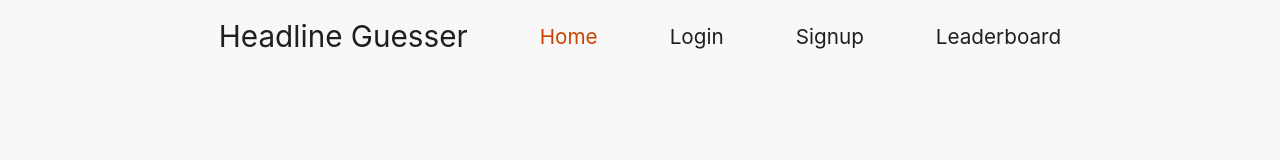
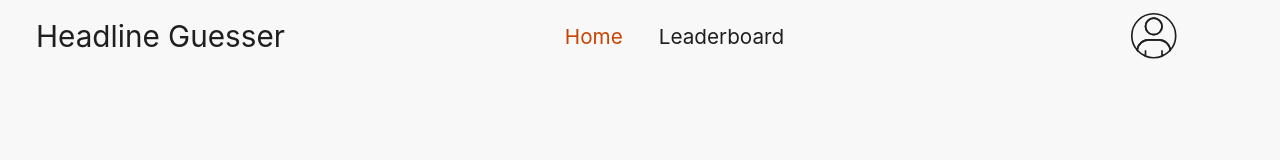
Before and after one commit to HarrisAlex/HeadlineGuesser, a React (Create React App) app in the folder client/: page /index in a window 1280 px wide. Shown: the top 160 px of the page. Built offline with nearby package versions, Linux system fonts and the light colour scheme; no server answers.

Commit message:
Added profile dropdown

```diff
--- a/client/src/components/button.jsx
+++ b/client/src/components/button.jsx
@@ -91,9 +91,10 @@ export default class Button extends React.Component {
                 onFocus={this.handleFocus}
                 onBlur={this.handleBlur}
                 onClick={() => {
-                    this.props.onClick();
+                    if (this.props.onClick)
+                        this.props.onClick();
                 }}
-                {...this.props}>{text}</button>
+                {...this.props}>{this.props.children}{text}</button>
         );
     }
 }
--- a/client/src/components/navBar.jsx
+++ b/client/src/components/navBar.jsx
@@ -2,39 +2,115 @@ import React from 'react';
 
 import { LanguageContext } from '../contexts/LanguageContext.js';
 
+import Colors from '../constants/Colors.jsx';
 import Strings from '../constants/Strings.jsx';
 
+import { ReactComponent as ProfileIcon } from '../images/ui/profile.svg';
 import NavLink from '../components/navLink.jsx';
-
-
-
+import Transitions from '../constants/Transitions.jsx';
 
 export default class NavBar extends React.Component {
     constructor(props) {
         super(props);
 
+        this.handleProfileHover = this.handleProfileHover.bind(this);
+        this.handleProfileUnhover = this.handleProfileUnhover.bind(this);
+        this.handleLogout = this.handleLogout.bind(this);
+
         this.state = {
             activePage: window.location.pathname.split("/")[1],
+            profileDropdownOpen: false
         }
     }
 
+    handleProfileHover() {
+        this.setState({ profileDropdownOpen: true });
+    }
+
+    handleProfileUnhover() {
+        this.setState({ profileDropdownOpen: false });
+    }
+
+    handleLogout() {
+        localStorage.removeItem("token");
+        localStorage.removeItem("username");
+        window.location = "/index";
+    }
+
     render() {
+        let profileColor = this.state.profileDropdownOpen ? Colors.Accent(1) : Colors.Text();
+        if (this.state.profileFocused) {
+            profileColor = Colors.Accent(2);
+        }
+
+        const profileLink = localStorage.getItem("username") !== null ? "profile?user=" + localStorage.getItem("username") : "login";
+        const signedIn = localStorage.getItem("token") !== null;
+
         return (
             <LanguageContext.Consumer>
                 {({ language }) => (
                     <nav style={{
                         display: "flex",
-                        justifyContent: "center",
+                        justifyContent: "space-between",
                         alignItems: "center",
-                        gap: "4rem",
                         height: "4rem",
                         marginBottom: "2rem",
+                        paddingLeft: "2rem",
+                        paddingRight: "2rem"
                     }}>
                         <p style={{fontSize: "1.65rem"}}>Headline Guesser</p>
-                        <NavLink href={"index"} destination={Strings.Home(language)} active={this.state.activePage === "index" ? "true" : "false"} />
-                        <NavLink href={"login"} destination={Strings.Login(language)} active={this.state.activePage === "login" ? "true" : "false"} />
-                        <NavLink href={"signup"} destination={Strings.Signup(language)} active={this.state.activePage === "signup" ? "true" : "false"} />
-                        <NavLink href={"leaderboard"} destination={Strings.Leaderboard(language)} active={this.state.activePage === "leaderboard" ? "true" : "false"} />
+                        <div style={{
+                            display: "flex",
+                            gap: "2rem",
+                        }}>
+                            <NavLink href={"index"} destination={Strings.Home(language)} active={this.state.activePage === "index" ? "true" : "false"} />
+                            <NavLink href={"leaderboard"} destination={Strings.Leaderboard(language)} active={this.state.activePage === "leaderboard" ? "true" : "false"} />
+                        </div>
+                        <div style={{
+                            position: "relative",
+                            width: "10rem",
+                            display: "flex",
+                            flexDirection: "column",
+                            alignItems: "center",
+                            backgroundColor: Colors.Background(),
+                            height: "100%"
+                        }} onMouseEnter={this.handleProfileHover} onMouseLeave={this.handleProfileUnhover} >
+                            <a href={profileLink} style={{
+                                zIndex: 2,
+                                width: "100%",
+                                height: "100%",
+                                display: "flex",
+                                justifyContent: "center",
+                                alignItems: "center",
+                                backgroundColor: Colors.Background(),
+                            }}>
+                                <ProfileIcon style={{
+                                    stroke: profileColor,
+                                    strokeWidth: "1.5rem",
+                                    height: "2.75rem",
+                                    transition: Transitions.Hover(),
+                                }} />
+                            </a>
+                            {signedIn ? <div style={{
+                                position: "absolute",
+                                display: "flex",
+                                transform: this.state.profileDropdownOpen ? "translateY(0)" : "translateY(-100%)",
+                                transition: Transitions.ProfileDropdown(),
+                                flexDirection: "column",
+                                background: Colors.OffsetBackground(),
+                                top: "4rem",
+                                padding: "1rem",
+                                gap: "1rem",
+                                justifyContent: "center",
+                                alignItems: "center",
+                                textAlign: "center",
+                                width: "100%",
+                            }}>
+                                <NavLink href={profileLink} destination={Strings.Profile(language)} />
+                                <NavLink href={"settings"} destination={Strings.Settings(language)} />
+                                <NavLink onClick={this.handleLogout} destination={Strings.Logout(language)} />
+                            </div> : null}
+                        </div>
                     </nav>
                 )}
             </LanguageContext.Consumer>
--- a/client/src/components/navLink.jsx
+++ b/client/src/components/navLink.jsx
@@ -42,7 +42,7 @@ export default class NavLink extends React.Component {
                     cursor: "pointer",
                 }}
                 {...this.props}>
-                {this.props.destination}
+                {this.props.destination}{this.props.children}
             </a>
         );
     }
--- a/client/src/constants/Strings.jsx
+++ b/client/src/constants/Strings.jsx
@@ -68,6 +68,30 @@ export default class Strings {
             case "english":
             default:
                 return "Signup";
+        }
+    }
+
+    static Settings(language) {
+        switch (language) {
+            case "spanish":
+                return "Ajustes";
+            case "french":
+                return "Paramètres";
+            case "english":
+            default:
+                return "Settings";
+        }
+    }
+
+    static Logout(language) {
+        switch (language) {
+            case "spanish":
+                return "Cerrar Sesión";
+            case "french":
+                return "Se Déconnecter";
+            case "english":
+            default:
+                return "Log Out";
         }
     }
 
--- a/client/src/constants/Transitions.jsx
+++ b/client/src/constants/Transitions.jsx
@@ -2,4 +2,8 @@ export default class Transitions {
     static Hover() {
         return "all 0.15s ease";
     }
+
+    static ProfileDropdown() {
+        return "all 0.3s ease";
+    }
 }
```
Also changed, not shown: client/src/images/ui/profile.svg (added), 1 other file (tests, documents, lock files or other folders).
